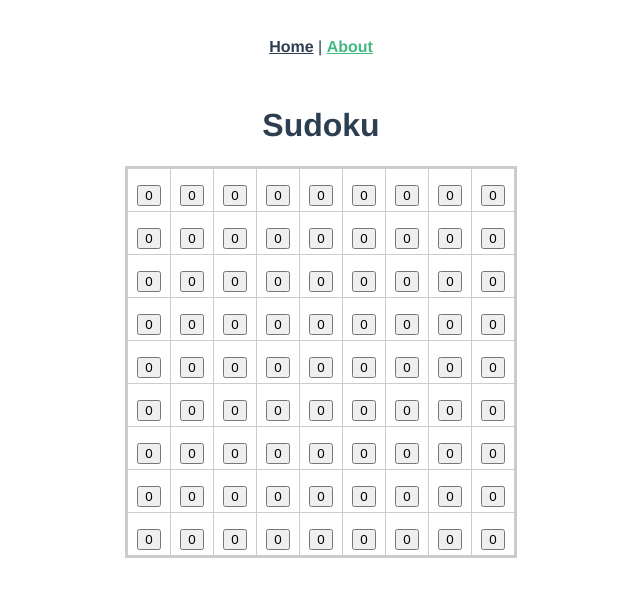
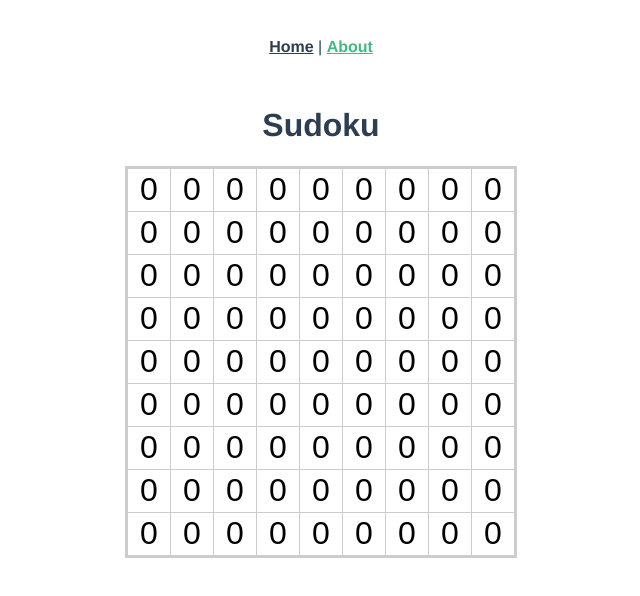
Before and after one commit to iichanize/sudoku_vue3, a Vue app in the folder vueApp/vue-sample/: page /about in a window 1280 px wide. Shown: the top 596 px of the page, without its empty margins (319-959 px from the left). Built offline with nearby package versions, Linux system fonts and the light colour scheme.

Commit message:
CSS調整

```diff
--- a/vueApp/vue-sample/src/components/Sudoku.vue
+++ b/vueApp/vue-sample/src/components/Sudoku.vue
@@ -2,7 +2,9 @@
   <table id="table">
     <tr v-for="(lines, index1) in field" v-bind:key="index1">
       <td v-for="(num, index2) in lines" v-bind:key="index2">
-        <button name="box" @click="countUp(index1, index2)">{{ num }}</button>
+        <button id="eachButton" name="box" @click="countUp(index1, index2)">
+          {{ num }}
+        </button>
       </td>
     </tr>
   </table>
@@ -27,7 +29,7 @@
         [0, 0, 0, 0, 0, 0, 0, 0, 0],
         [0, 0, 0, 0, 0, 0, 0, 0, 0],
       ]);
-      const countUp = (index1, index2) => {
+      const countUp = (index1: number, index2: number) => {
         console.log("push");
         let num = field.value[index1][index2] + 1;
         field.value[index1][index2] = num > 9 ? num % 10 : num;
@@ -53,7 +55,20 @@
     width: 40px;
     text-align: center;
     vertical-align: middle;
+  }
+
+  #eachButton {
+    border: none;
+    height: 40px;
+    width: 40px;
     font-size: 32px;
+    background-color: white;
     cursor: pointer;
   }
+  #eachButton:hover {
+    background-color: #ccc;
+  }
+  #eachButton:active {
+    background-color: #aaa;
+  }
 </style>
```
